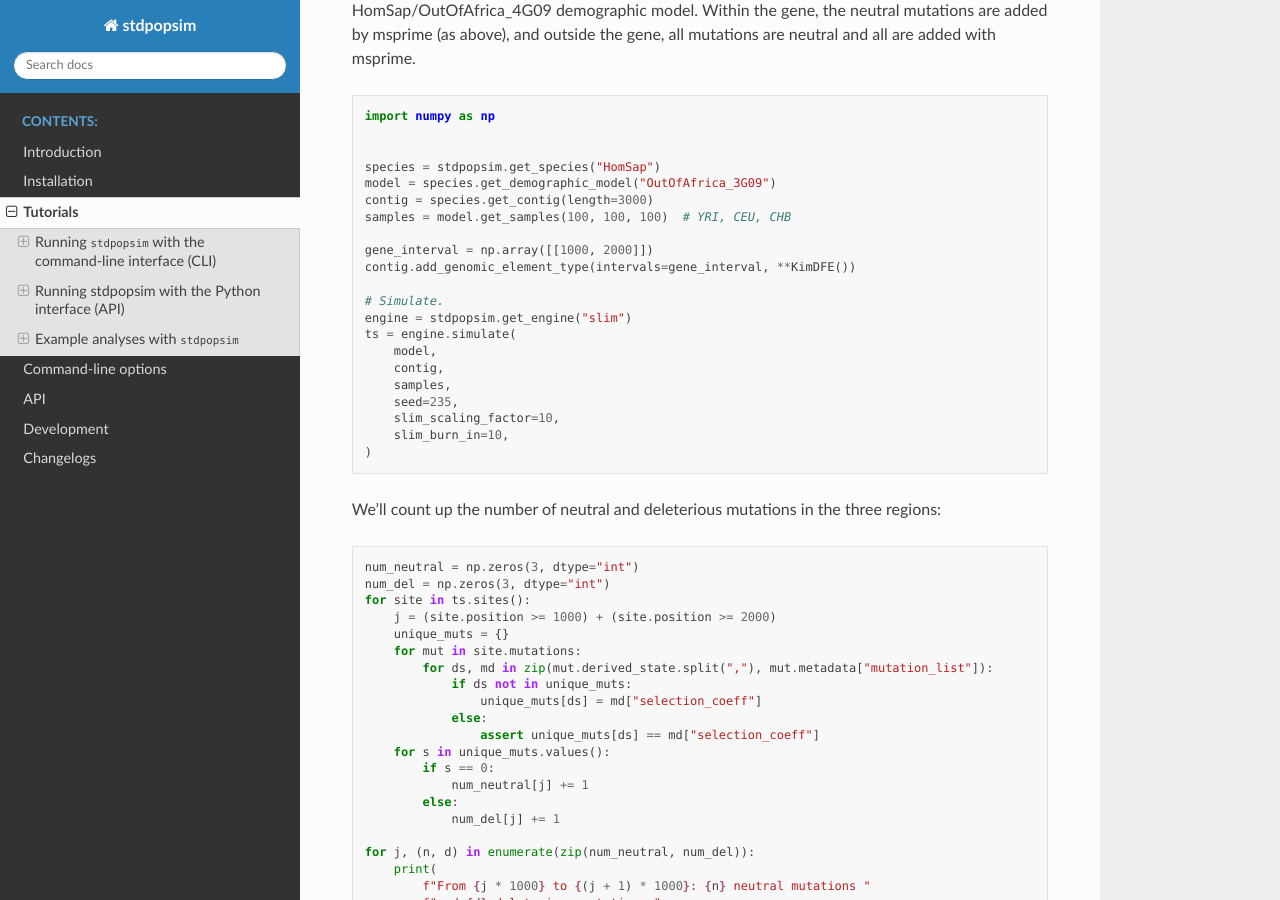
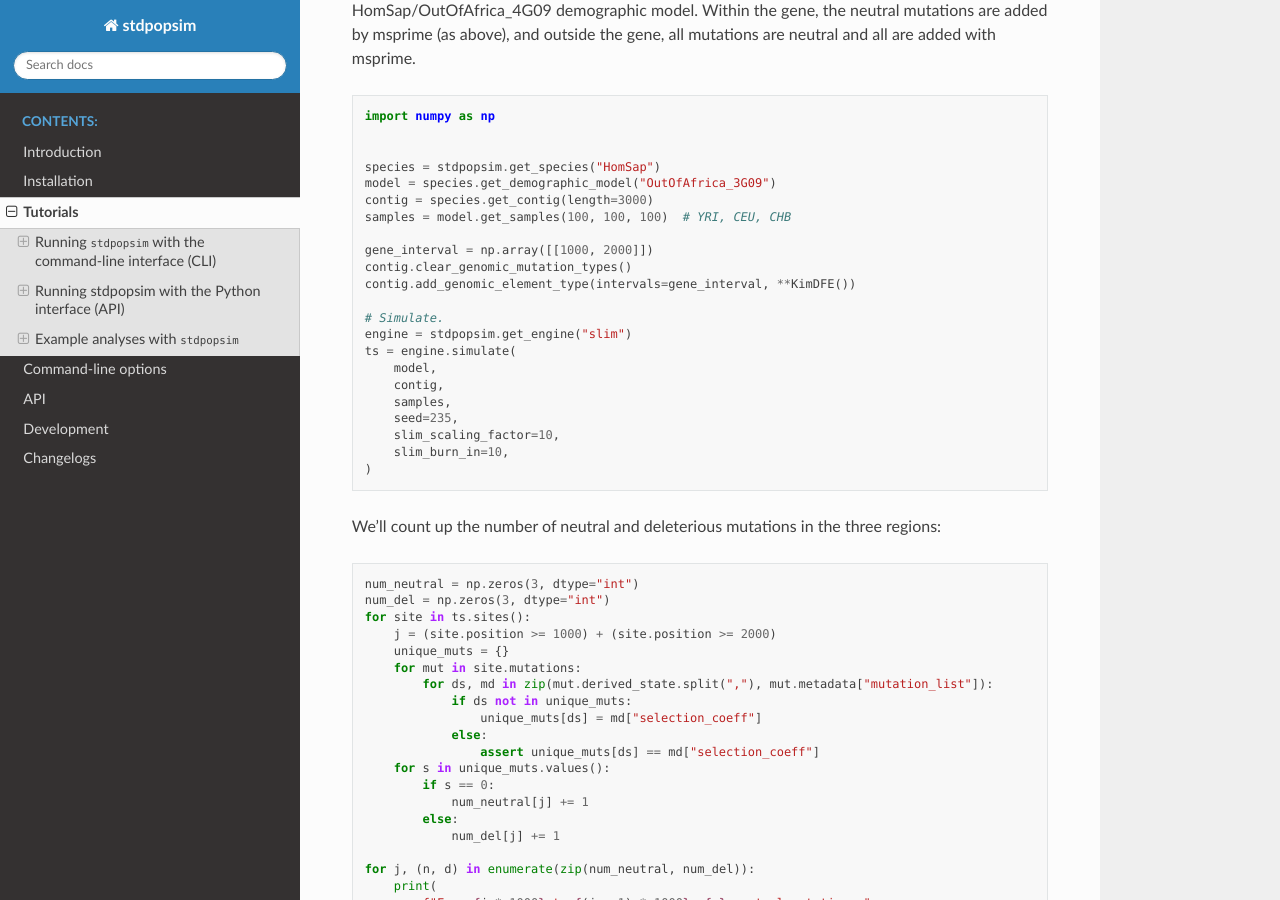
Before and after one commit to popsim-consortium/stdpopsim, a Sphinx documentation site: the page built from docs/tutorial.rst, in a window 1280 px wide and 900 px high, scrolled down 16610 px. Built offline with Sphinx 7.4.7 and the Read the Docs theme 2.0.0, drawn with Linux system fonts in a browser that asks for light colours; pages that are not in the unit, such as notebooks, are missing from menus.

Commit message:
minor fix docs

```diff
--- a/docs/tutorial.rst
+++ b/docs/tutorial.rst
@@ -983,6 +983,7 @@ and outside the gene, all mutations are neutral and all are added with msprime.
     samples = model.get_samples(100, 100, 100)  # YRI, CEU, CHB
 
     gene_interval = np.array([[1000, 2000]])
+    contig.clear_genomic_mutation_types()
     contig.add_genomic_element_type(intervals=gene_interval, **KimDFE())
 
     # Simulate.
```
